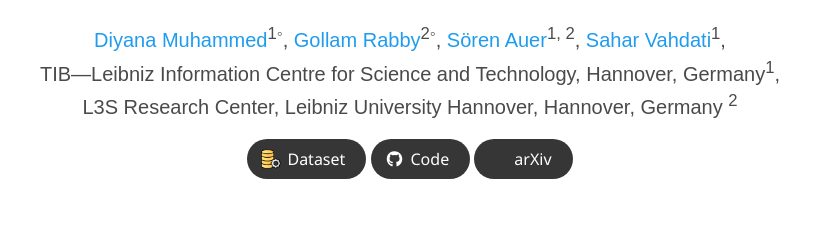
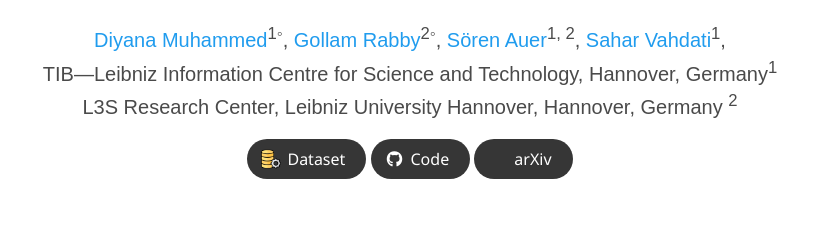
Before and after one commit to corei5/-Self--CheckAgent-website, a plain HTML site: page index.html in a window 1280 px wide. Shown: the part 159-397 px from the top of the page, 230-1048 px from the left. Drawn offline with nearby package versions, Linux system fonts and the light colour scheme; some icons are missing; a web font is replaced by a local one.

Commit message:
Update index.html

```diff
--- a/index.html
+++ b/index.html
@@ -74,7 +74,7 @@
 
                   <div class="is-size-5 publication-authors">
                     <span class="author-block">
-                      TIB—Leibniz Information Centre for Science and Technology, Hannover, Germany<sup>1</sup>, <br>
+                      TIB—Leibniz Information Centre for Science and Technology, Hannover, Germany<sup>1</sup> <br>
                       L3S Research Center, Leibniz University Hannover, Hannover, Germany <sup>2</sup>
                     </span>
 <!--                       <span class="eql-cntrb">
```
